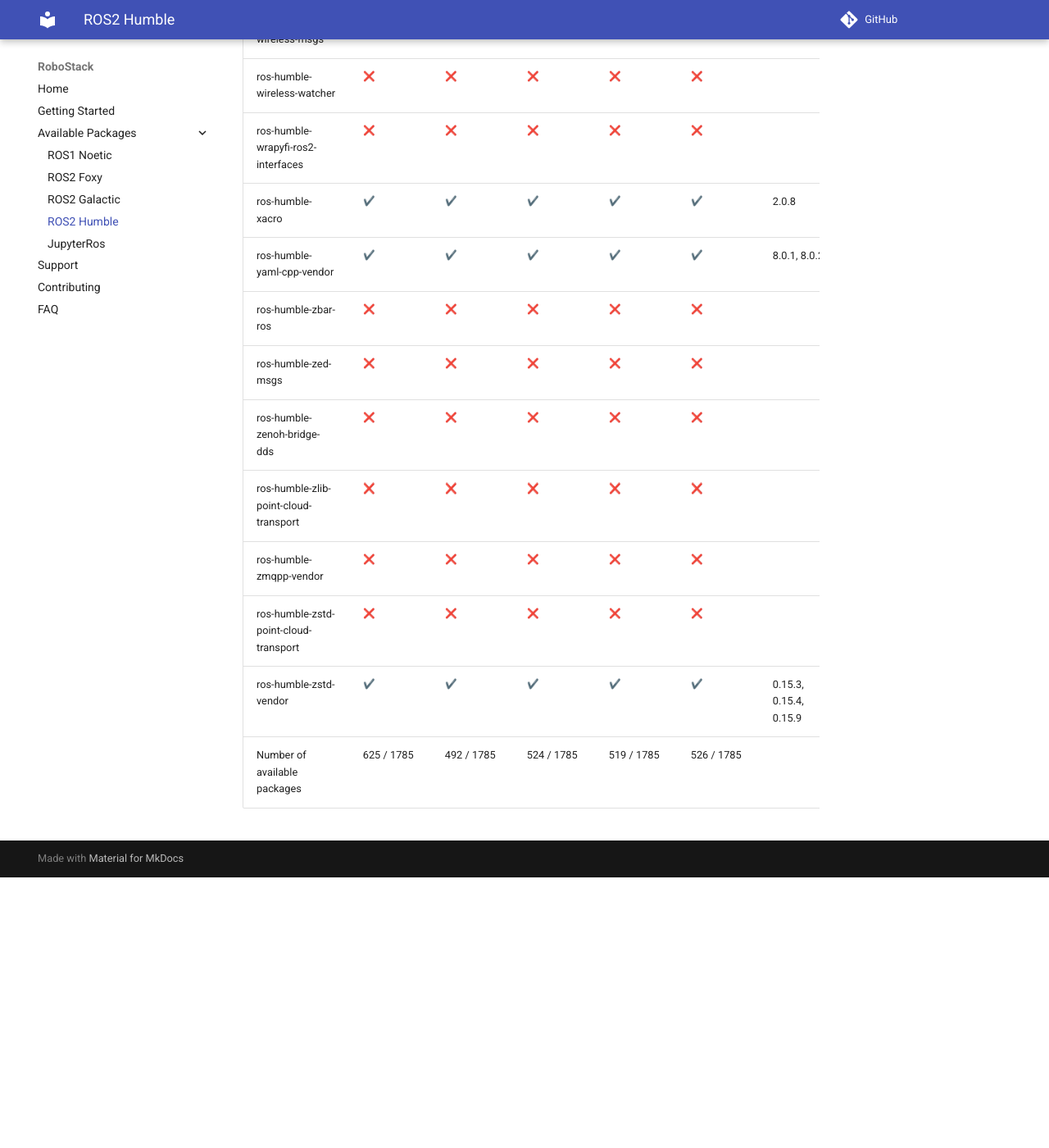
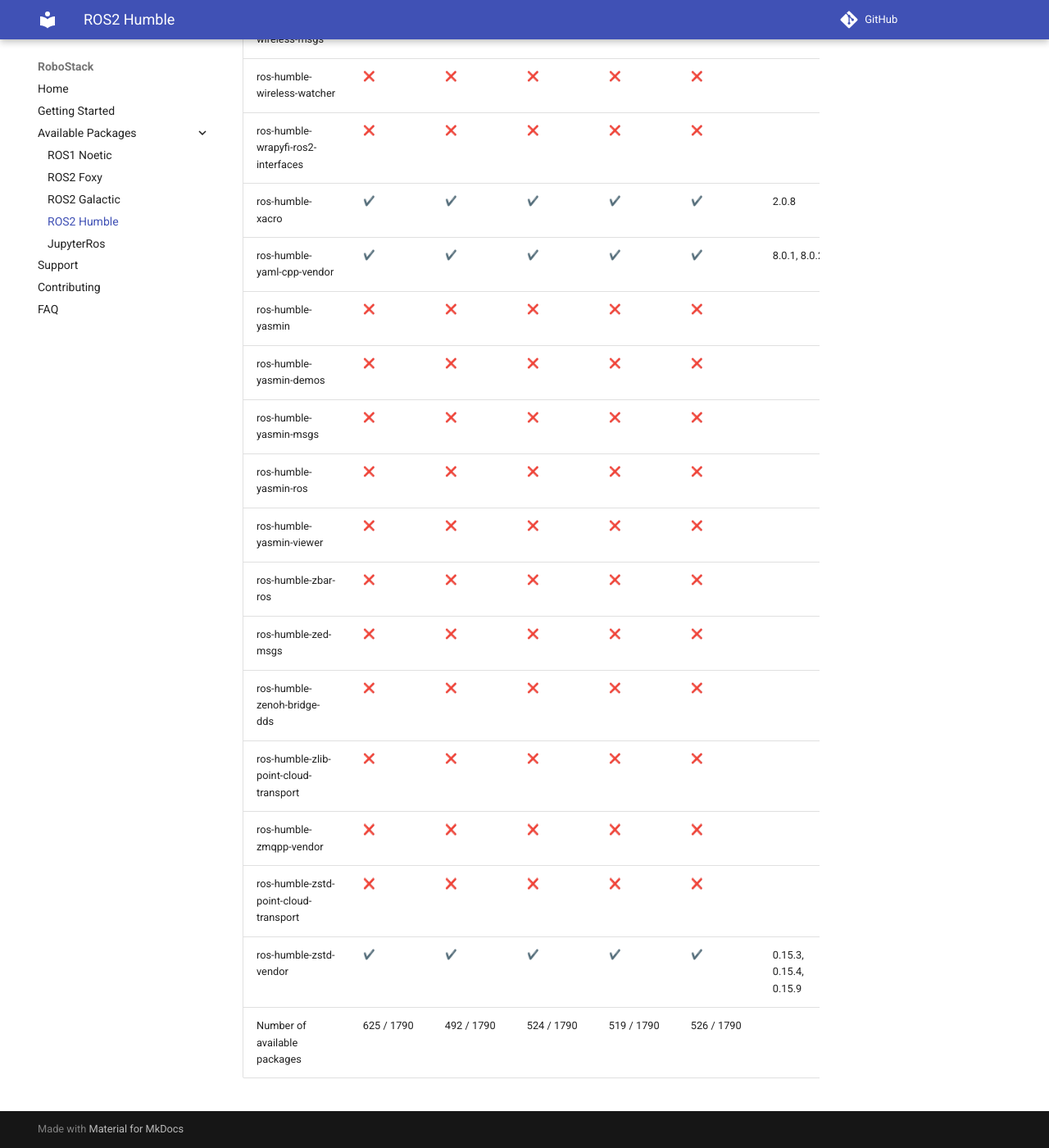
Before and after one commit to RoboStack/robostack.github.io, an MkDocs documentation site: the page built from docs/humble.md, in a window 1280 px wide and 1400 px high, scrolled down 138762 px. Shown: the whole window at 82% size. Built offline with MkDocs 1.6.1 and Material for MkDocs 9.7.7, drawn with Linux system fonts in a browser that asks for light colours; emoji names are drawn with the system emoji font; comment, search, counter and statistics services are not loaded; before the commit the page ends 139832 px from its top, so only the background shows below that.

Commit message:
Update tables

```diff
--- a/docs/humble.md
+++ b/docs/humble.md
@@ -1778,6 +1778,11 @@
 | ros-humble-wrapyfi-ros2-interfaces | :x: { data-sort='0' } | :x: { data-sort='0' } | :x: { data-sort='0' } | :x: { data-sort='0' } | :x: { data-sort='0' } |   |
 | ros-humble-xacro | :heavy_check_mark: { data-sort='1' } | :heavy_check_mark: { data-sort='1' } | :heavy_check_mark: { data-sort='1' } | :heavy_check_mark: { data-sort='1' } | :heavy_check_mark: { data-sort='1' } | 2.0.8  |
 | ros-humble-yaml-cpp-vendor | :heavy_check_mark: { data-sort='1' } | :heavy_check_mark: { data-sort='1' } | :heavy_check_mark: { data-sort='1' } | :heavy_check_mark: { data-sort='1' } | :heavy_check_mark: { data-sort='1' } | 8.0.1, 8.0.2  |
+| ros-humble-yasmin | :x: { data-sort='0' } | :x: { data-sort='0' } | :x: { data-sort='0' } | :x: { data-sort='0' } | :x: { data-sort='0' } |   |
+| ros-humble-yasmin-demos | :x: { data-sort='0' } | :x: { data-sort='0' } | :x: { data-sort='0' } | :x: { data-sort='0' } | :x: { data-sort='0' } |   |
+| ros-humble-yasmin-msgs | :x: { data-sort='0' } | :x: { data-sort='0' } | :x: { data-sort='0' } | :x: { data-sort='0' } | :x: { data-sort='0' } |   |
+| ros-humble-yasmin-ros | :x: { data-sort='0' } | :x: { data-sort='0' } | :x: { data-sort='0' } | :x: { data-sort='0' } | :x: { data-sort='0' } |   |
+| ros-humble-yasmin-viewer | :x: { data-sort='0' } | :x: { data-sort='0' } | :x: { data-sort='0' } | :x: { data-sort='0' } | :x: { data-sort='0' } |   |
 | ros-humble-zbar-ros | :x: { data-sort='0' } | :x: { data-sort='0' } | :x: { data-sort='0' } | :x: { data-sort='0' } | :x: { data-sort='0' } |   |
 | ros-humble-zed-msgs | :x: { data-sort='0' } | :x: { data-sort='0' } | :x: { data-sort='0' } | :x: { data-sort='0' } | :x: { data-sort='0' } |   |
 | ros-humble-zenoh-bridge-dds | :x: { data-sort='0' } | :x: { data-sort='0' } | :x: { data-sort='0' } | :x: { data-sort='0' } | :x: { data-sort='0' } |   |
@@ -1785,4 +1790,4 @@
 | ros-humble-zmqpp-vendor | :x: { data-sort='0' } | :x: { data-sort='0' } | :x: { data-sort='0' } | :x: { data-sort='0' } | :x: { data-sort='0' } |   |
 | ros-humble-zstd-point-cloud-transport | :x: { data-sort='0' } | :x: { data-sort='0' } | :x: { data-sort='0' } | :x: { data-sort='0' } | :x: { data-sort='0' } |   |
 | ros-humble-zstd-vendor | :heavy_check_mark: { data-sort='1' } | :heavy_check_mark: { data-sort='1' } | :heavy_check_mark: { data-sort='1' } | :heavy_check_mark: { data-sort='1' } | :heavy_check_mark: { data-sort='1' } | 0.15.3, 0.15.4, 0.15.9  |
-| Number of available packages |  625 / 1785 | 492 / 1785 | 524 / 1785 | 519 / 1785 | 526 / 1785 |
+| Number of available packages |  625 / 1790 | 492 / 1790 | 524 / 1790 | 519 / 1790 | 526 / 1790 |
```
